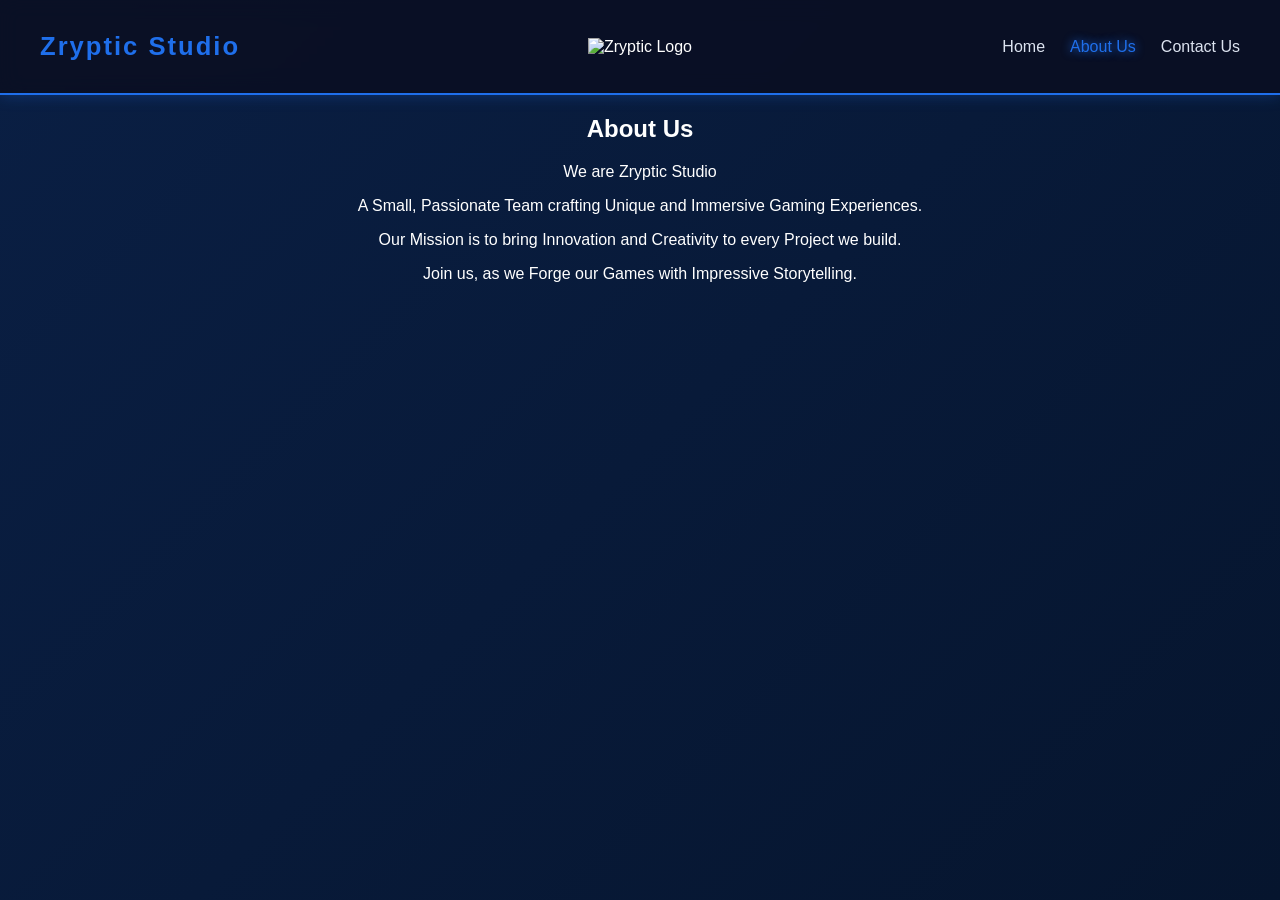
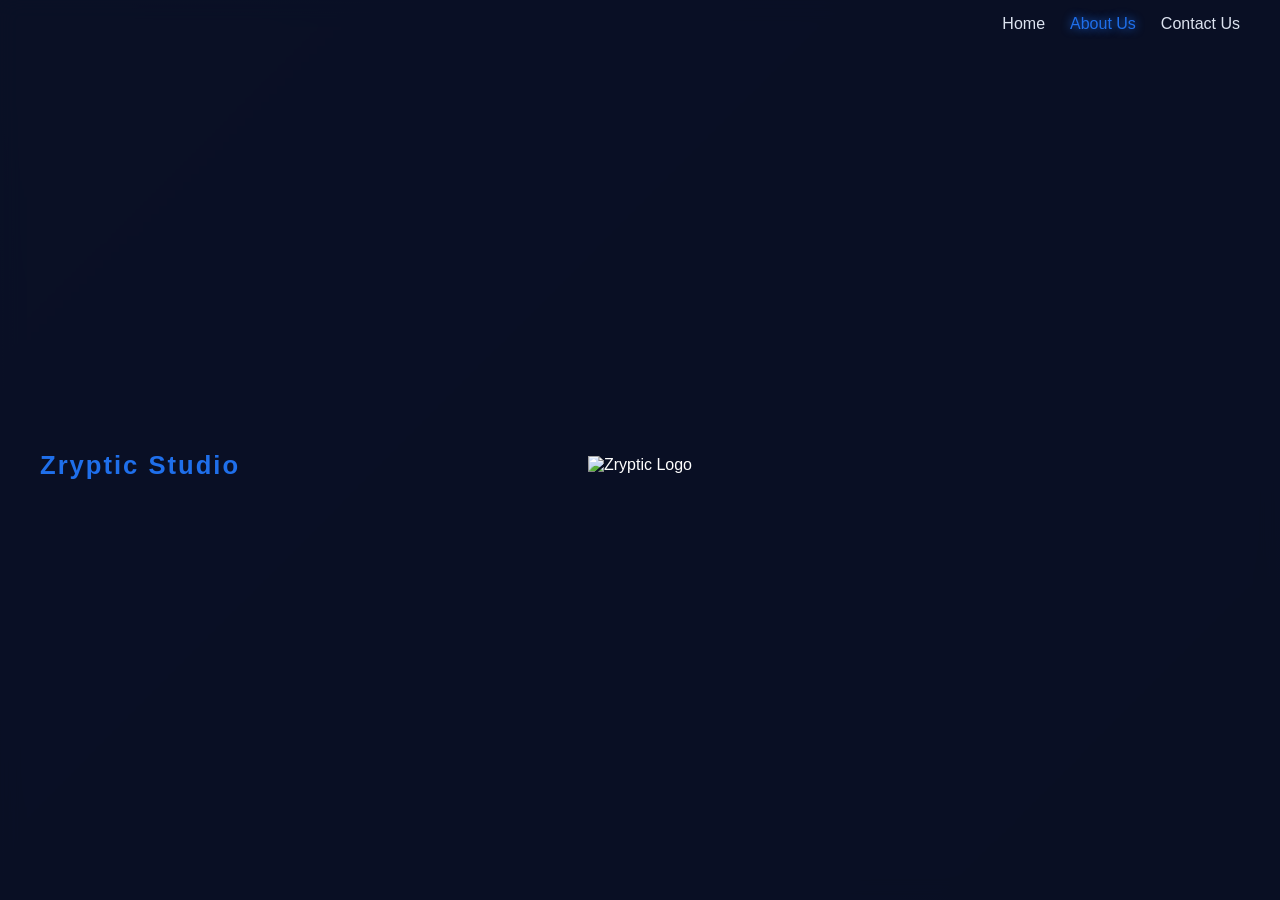

Update style.css

--- a/style.css
+++ b/style.css
@@ -334,3 +334,111 @@ html, body {
   background-repeat: no-repeat;
   background-position: center;
 }
+/* ---- CROSS-BROWSER VIEWPORT + WHITE BORDER FIX ADD-ON ---- */
+
+/* Better sizing consistency everywhere */
+*, *::before, *::after {
+  box-sizing: border-box;
+}
+
+/* Prevent browser default gaps and horizontal overflow */
+html {
+  width: 100%;
+  min-width: 100%;
+  overflow-x: hidden;
+  background: #000;
+}
+
+body {
+  width: 100%;
+  min-width: 100%;
+  overflow-x: hidden;
+  background: #000;
+  -webkit-text-size-adjust: 100%;
+  text-size-adjust: 100%;
+}
+
+/* Strong full-screen support for Safari, Chrome, Android, Firefox */
+.home-bg,
+.dark-bg,
+.green-bg,
+section,
+main,
+.content-wrapper {
+  min-height: 100vh;
+  min-height: 100svh;
+  min-height: 100dvh;
+  width: 100%;
+}
+
+/* iOS Safari fixed background fallback */
+@supports (-webkit-touch-callout: none) {
+  html,
+  body {
+    min-height: -webkit-fill-available;
+  }
+
+  .home-bg,
+  .dark-bg,
+  .green-bg,
+  section,
+  main,
+  .content-wrapper,
+  nav ul {
+    min-height: -webkit-fill-available;
+  }
+
+  body {
+    background-attachment: scroll;
+  }
+}
+
+/* Android Chrome / modern mobile viewport consistency */
+@supports (height: 100dvh) {
+  .home-bg,
+  .dark-bg,
+  .green-bg,
+  section,
+  main,
+  .content-wrapper,
+  nav ul {
+    min-height: 100dvh;
+  }
+}
+
+/* Older browser fallback */
+@supports not (height: 100dvh) {
+  .home-bg,
+  .dark-bg,
+  .green-bg,
+  section,
+  main,
+  .content-wrapper,
+  nav ul {
+    min-height: 100vh;
+  }
+}
+
+/* Prevent tiny right-side gaps caused by 100vw/scrollbar behavior */
+img,
+video,
+canvas,
+svg {
+  max-width: 100%;
+  height: auto;
+}
+
+/* Mobile browser safe area support */
+body {
+  padding-left: env(safe-area-inset-left);
+  padding-right: env(safe-area-inset-right);
+}
+
+/* Fullscreen menu consistency on all mobile browsers */
+@media (max-width: 768px) {
+  nav ul {
+    min-height: 100vh;
+    min-height: 100svh;
+    min-height: 100dvh;
+  }
+}
